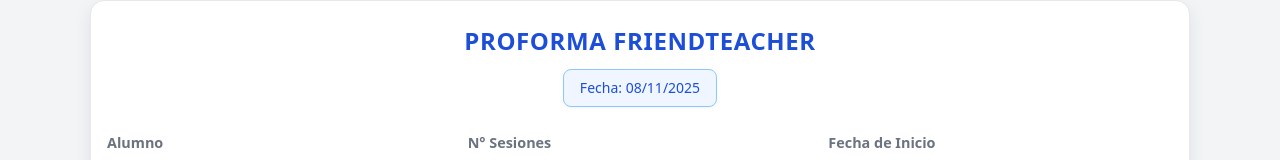
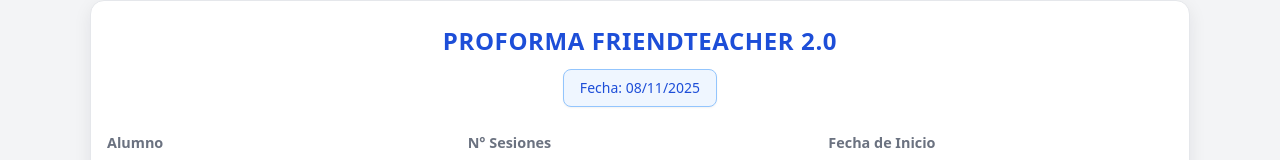
Before and after one commit to ronnieluyo25/Proforma-Friendteacher, a website: page index.html in a window 1280 px wide. Shown: the top 160 px of the page. Drawn offline with nearby package versions, Linux system fonts and the light colour scheme; no server answers.

Commit message:
Add files via upload

```diff
--- a/index.html
+++ b/index.html
@@ -15,7 +15,7 @@
     <div class="flex flex-col items-center mb-6 space-y-3">
       <!-- Título centrado -->
       <h1 class="text-2xl font-bold text-blue-700 tracking-wide text-center">
-        PROFORMA FRIENDTEACHER
+        PROFORMA FRIENDTEACHER 2.0
       </h1>
 
       <!-- Fecha en recuadro azulado -->
```
